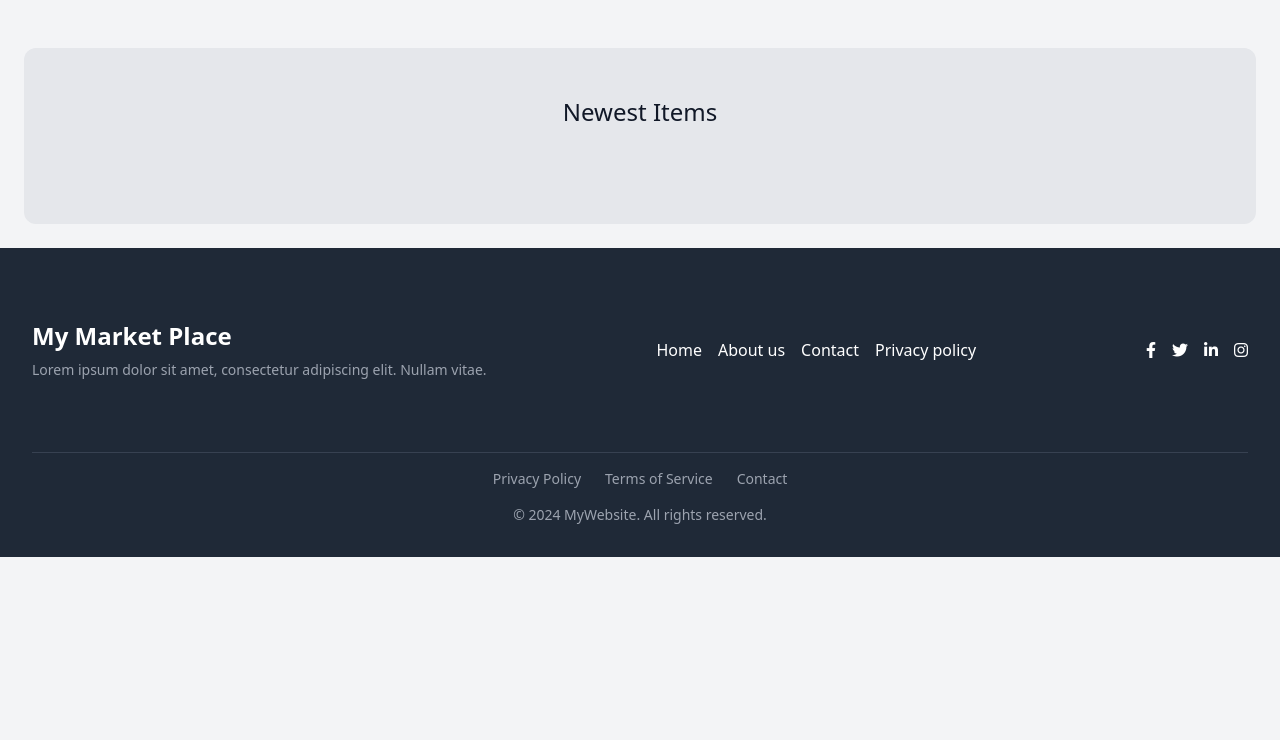
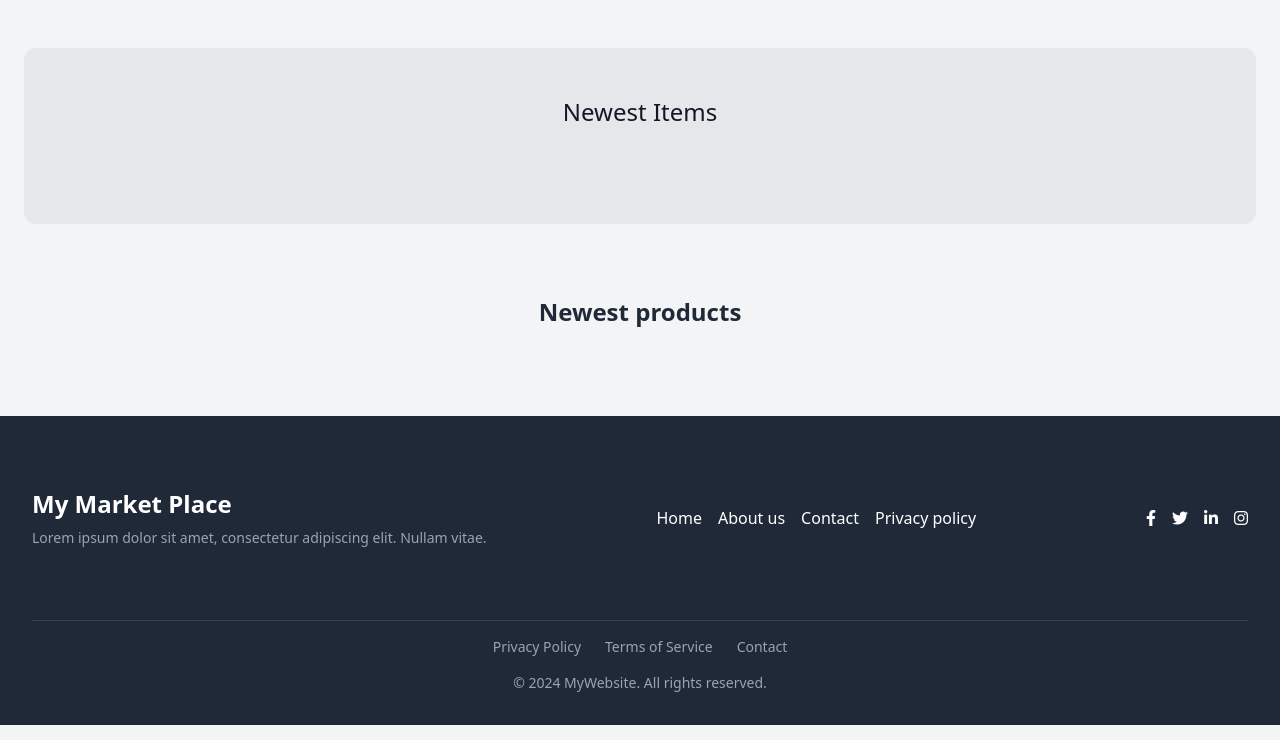
Before and after one commit to RifatArefin32/My-Market-Place, a Django app: page / in a window 1280 px wide. Shown: the part 60-800 px from the top of the page. Run offline with Django 5.2, Linux system fonts and the light colour scheme; tables that the repository leaves empty hold one stand-in row (values such as "Sample post"); some libraries are stand-ins or nearby versions.

Commit message:
Add html to show the latest products to the index page

```diff
--- a/my_market_place/core/templates/core/index.html
+++ b/my_market_place/core/templates/core/index.html
@@ -6,5 +6,44 @@
 {% block content %}
 <div class="mt-6 ox-6 py-12 bg-gray-200 rounded-xl">
     <h2 class="mb-12 text-2xl text-center"> Newest Items </h2>
+    {% comment %} <div class="grid grid-cols-3 gap-3">
+        {% for product in products %}
+            <div>
+                <a href="">
+                    <img src="{{ product.image.url }}" class="rounded-t-xl">
+                </a>
+            </div>
+            <div class="p-6 bg-white rounded-b-xl">
+                <h2 class="text-2xl">{{ product.name }}</h2>
+                <p class="text-gray-500">Price: {{ product.price}} </p>
+            </div>
+        {% endfor %}
+    </div> {% endcomment %}
+
+
 </div>
+
+<div class="bg-gray-100 py-10">
+    <div class="max-w-7xl mx-auto px-4 sm:px-6 lg:px-8">
+        <h2 class="text-2xl font-bold text-gray-800 mb-6 text-center my-8">Newest products</h2>
+        <div class="grid grid-cols-1 sm:grid-cols-2 md:grid-cols-3 lg:grid-cols-4 gap-6">
+        {% for product in products %}
+            <!-- Product Card Start -->
+            <div class="bg-white border border-gray-200 rounded-lg overflow-hidden shadow-md hover:shadow-lg transition-shadow duration-300">
+                <img class="w-full h-48 object-cover" src="{{ product.image }}" alt="Product Image">
+                <div class="p-4">
+                    <h3 class="text-lg font-semibold text-gray-800">{{ product.name }}</h3>
+                    <p class="text-gray-600 text-sm mt-1"> {{ product.description }} </p>
+                    <div class="mt-4 flex justify-between items-center">
+                    <span class="text-xl font-bold text-blue-500">{{ product.price }} BDT </span>
+                    <button class="bg-blue-500 text-white py-1 px-3 rounded hover:bg-blue-600 transition-colors duration-300">Add to Cart</button>
+                  </div>
+                </div>
+            </div>
+            <!-- Product Card End -->
+        {% endfor %}
+      </div>
+    </div>
+</div>
+
 {% endblock  %}
--- a/my_market_place/core/views.py
+++ b/my_market_place/core/views.py
@@ -10,7 +10,7 @@
         'categories': categories,
         'products': top_products,
     }
-    return render(request, 'core/index.html', context=context)
+    return render(request, 'core/index.html', context)
 
 def contact(request):
     return render(request, 'core/contact.html')
--- a/my_market_place/product/models.py
+++ b/my_market_place/product/models.py
@@ -12,3 +12,6 @@
     created_by = models.ForeignKey(User, related_name="products", on_delete=models.CASCADE)
     category = models.ForeignKey(Category, related_name="products", on_delete=models.CASCADE)
     created_at = models.DateTimeField(auto_now_add=True)
+
+    def __str__(self):
+        return self.name
```
Also changed, not shown: my_market_place/media/product_images/mobile1.jpeg (added), my_market_place/media/product_images/mobile2.jpeg (added).
